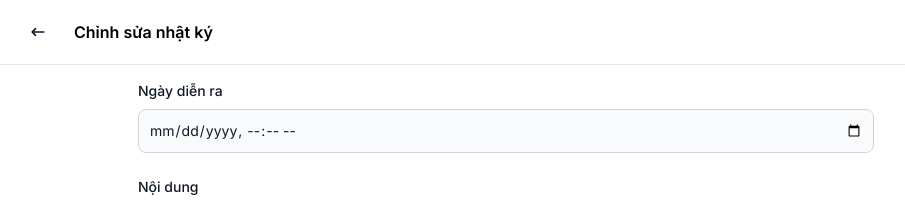
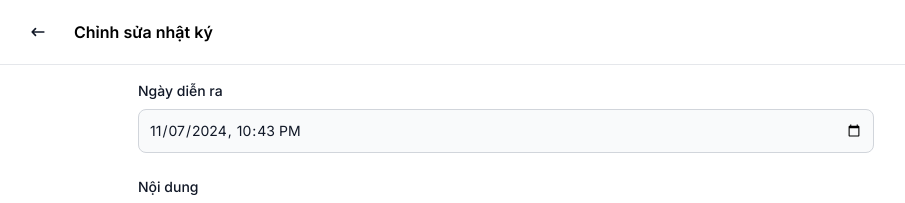
Before and after one commit to irzko/kyeon, a Next.js app: page /diary/edit/1 in a window 1280 px wide. Shown: the top 203 px of the page, without its empty margins (134-1039 px from the left). Built offline with nearby package versions, Linux system fonts and the light colour scheme; no server answers; the database is empty.

Commit message:
Update page.tsx

```diff
--- a/app/diary/edit/[diaryId]/page.tsx
+++ b/app/diary/edit/[diaryId]/page.tsx
@@ -9,21 +9,21 @@
 import Input from "@/components/ui/Input";
 
 
-const getPosts: Promise<IDiary> = unstable_cache(
+
+
+const Page = async ({ params }: { params: Promise<{ diaryId: string }> }) => {
+  const diaryId = (await params).diaryId
+  const diary: IDiary = unstable_cache(
   async (diaryId: string) => {
     return await prisma.diary.findUnique({
-    where: {
-      id: diaryId,
-    },
-  })
+      where: {
+        id: diaryId,
+      },
+    })
   },
   ['diary'],
   { tags: ['diary'] }
 )
-
-const Page = async ({ params }: { params: Promise<{ diaryId: string }> }) => {
-  const diaryId = (await params).diaryId
-  const diary: IDiary = await getPosts(diaryId);
   const updateAction = async (formData: FormData) => {
     "use server";
     await prisma.diary.update({
```
